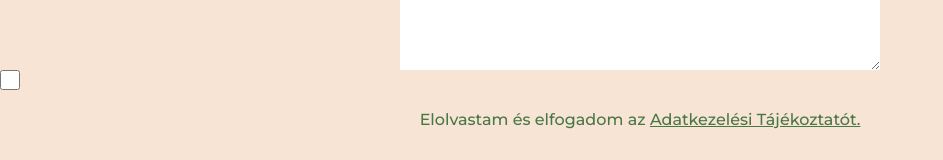
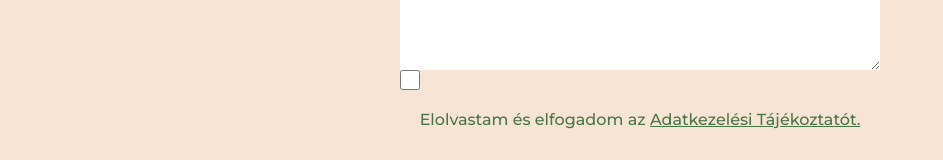
Before and after one commit to Hyssos/uibuild-form-light, a plain HTML site: page index.html in a window 1280 px wide. Shown: the part 412-572 px from the top of the page, without its empty margins (0-943 px from the left). Drawn offline with Linux system fonts and the light colour scheme.

Commit message:
add some more css

```diff
--- a/index.html
+++ b/index.html
@@ -14,7 +14,9 @@
   <h1>Visszajelzés</h1>
   <input type="text" placeholder="Tárgy">
   <textarea placeholder="Megjegyzés"></textarea>
-  <input type="checkbox" class="checkbox">
+  <div>
+    <input type="checkbox" class="checkbox">
+  </div>
   <p>Elolvastam és elfogadom az <span>Adatkezelési Tájékoztatót.</span>
   </p>
   </body>
--- a/style.css
+++ b/style.css
@@ -57,6 +57,10 @@ textarea::placeholder {
   color: #467745;
 }
 
+div {
+  width: 480px;
+}
+
 .checkbox {
   width: 20px;
   height: 20px;
```
